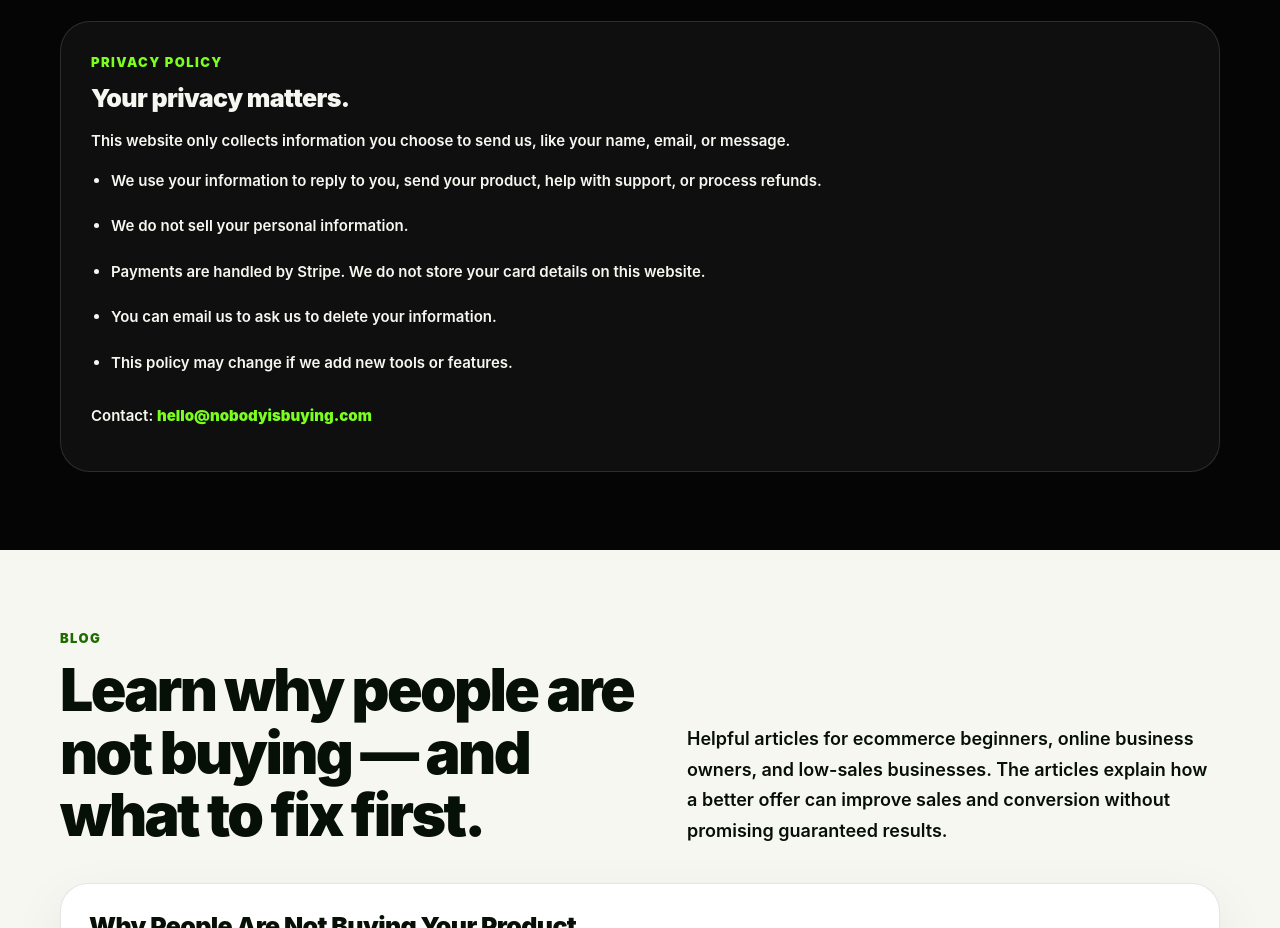
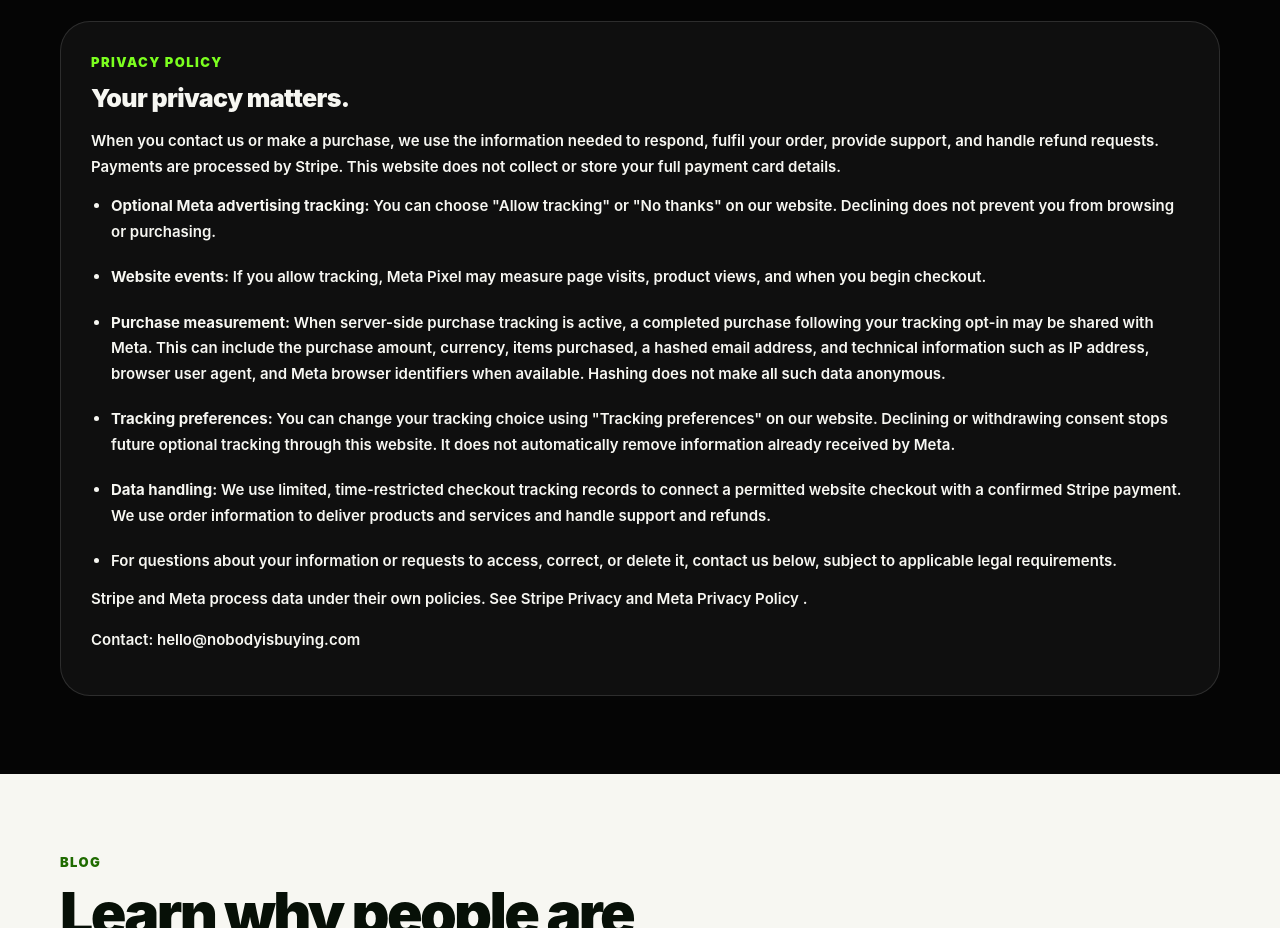
Before and after one commit to sameverestenterprise/NEW-nobody-is-buying, a plain HTML site: page index.html in a window 1280 px wide. Shown: the part 9540-10468 px from the top of the page. Drawn offline with Linux system fonts and the light colour scheme.

Commit message:
updated index.html
Update privacy policy for Meta tracking

```diff
--- a/index.html
+++ b/index.html
@@ -1818,20 +1818,84 @@
       </div>
     </section>
 
+
 <section id="privacy">
   <div class="container">
     <div class="privacy">
       <div class="label">Privacy policy</div>
       <h3>Your privacy matters.</h3>
-          <p>This website only collects information you choose to send us, like your name, email, or message.</p>
+
+      <p>
+        When you contact us or make a purchase, we use the
+        information needed to respond, fulfil your order,
+        provide support, and handle refund requests.
+        Payments are processed by Stripe. This website
+        does not collect or store your full payment card details.
+      </p>
+
       <ul>
-            <li>We use your information to reply to you, send your product, help with support, or process refunds.</li>
-            <li>We do not sell your personal information.</li>
-            <li>Payments are handled by Stripe. We do not store your card details on this website.</li>
-            <li>You can email us to ask us to delete your information.</li>
-            <li>This policy may change if we add new tools or features.</li>
+        <li>
+          <strong>Optional Meta advertising tracking:</strong>
+          You can choose "Allow tracking" or "No thanks"
+          on our website. Declining does not prevent you
+          from browsing or purchasing.
+        </li>
+        <li>
+          <strong>Website events:</strong>
+          If you allow tracking, Meta Pixel may measure
+          page visits, product views, and when you begin checkout.
+        </li>
+        <li>
+          <strong>Purchase measurement:</strong>
+          When server-side purchase tracking is active,
+          a completed purchase following your tracking opt-in
+          may be shared with Meta. This can include the
+          purchase amount, currency, items purchased,
+          a hashed email address, and technical information
+          such as IP address, browser user agent, and Meta
+          browser identifiers when available.
+          Hashing does not make all such data anonymous.
+        </li>
+        <li>
+          <strong>Tracking preferences:</strong>
+          You can change your tracking choice using
+          "Tracking preferences" on our website.
+          Declining or withdrawing consent stops future
+          optional tracking through this website.
+          It does not automatically remove information
+          already received by Meta.
+        </li>
+        <li>
+          <strong>Data handling:</strong>
+          We use limited, time-restricted checkout tracking
+          records to connect a permitted website checkout
+          with a confirmed Stripe payment.
+          We use order information to deliver products
+          and services and handle support and refunds.
+        </li>
+        <li>
+          For questions about your information or requests
+          to access, correct, or delete it, contact us below,
+          subject to applicable legal requirements.
+        </li>
       </ul>
-          <p style="margin-top:16px;">Contact: <a href="mailto:hello@nobodyisbuying.com" style="color:var(--green);font-weight:950;">hello@nobodyisbuying.com</a></p>
+
+      <p>
+        Stripe and Meta process data under their own policies.
+        See
+        <a href="https://stripe.com/privacy">Stripe Privacy</a>
+        and
+        <a href="https://www.facebook.com/privacy/policy/">
+          Meta Privacy Policy
+        </a>.
+      </p>
+
+      <p style="margin-top:16px;">
+        Contact:
+        <a href="mailto:hello@nobodyisbuying.com">
+          hello@nobodyisbuying.com
+        </a>
+      </p>
     </div>
   </div>
 </section>
```
Lines whose indentation alone changed are shown as unchanged.
